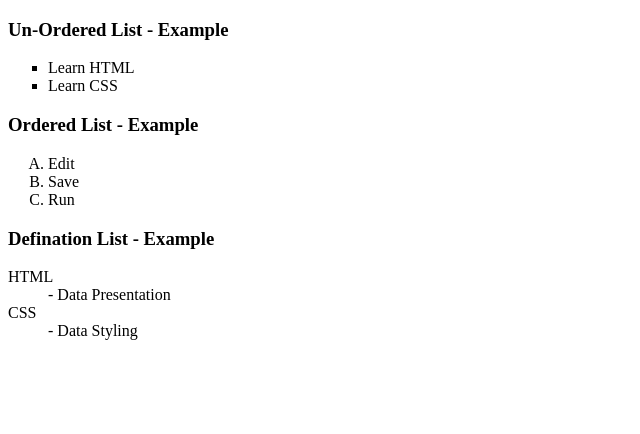
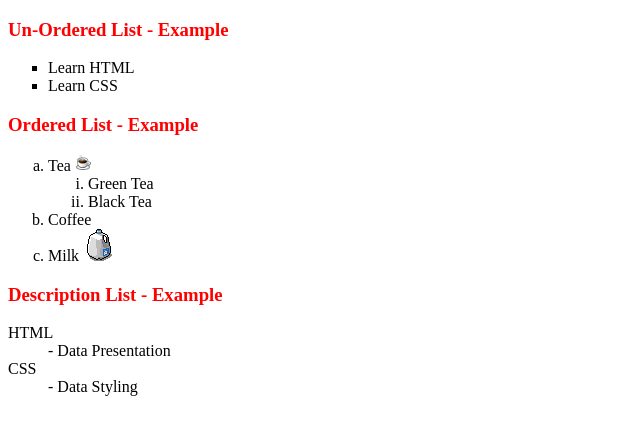
Before and after one commit to smekal-zz/html-css, a plain HTML site: page html-list.html in a window 1280 px wide. Shown: the whole page, without its empty margins (0-640 px from the left). Drawn offline with Linux system fonts and the light colour scheme.

Commit message:
Added stylesheet for content styling

```diff
--- /dev/null
+++ b/css/style.css
@@ -0,0 +1,12 @@
+a {
+	text-decoration: none;
+}
+
+.main {
+	margin:0 auto;
+
+}
+
+h3 {
+	color : red;
+}
--- a/html-list.html
+++ b/html-list.html
@@ -3,8 +3,10 @@
 <head>
 	<title>Html List Example</title>
 	<meta charset="utf-8"/>
+	<link rel="stylesheet" type="text/css" href="css/style.css">
 </head>
 <body>
+	<div class="main">
 		<h3>Un-Ordered List - Example</h3>
 		<ul style="list-style-type:square" >
 			<li>Learn HTML</li>
@@ -12,18 +14,24 @@
 		</ul>
 
 		<h3>Ordered List - Example</h3>
-	<ol  type="A">
-		<li>Edit</li>
-		<li>Save</li>
-		<li>Run</li>
+		<ol  type="a">
+			<li>Tea <img src="images/yahoo_tea.png" alt="tea">
+				<ol type="i">
+					<li>Green Tea</li>
+					<li>Black Tea</li>
+				</ol>
+			</li>
+			<li>Coffee </li>
+			<li>Milk <img src="images/one_half_milk.png"></li>
 		</ol>
 
-	<h3>Defination List - Example</h3>
+		<h3>Description List - Example</h3>
 		<dl>
 			<dt>HTML</dt>
 			<dd>- Data Presentation</dd>
 			<dt>CSS</dt>
 			<dd>- Data Styling</dd>
 		</dl>
+	</div>
 </body>
 </html>
```
Also changed, not shown: images/one_half_milk.png (added), images/yahoo_tea.png (added). Lines whose indentation alone changed are shown as unchanged.
